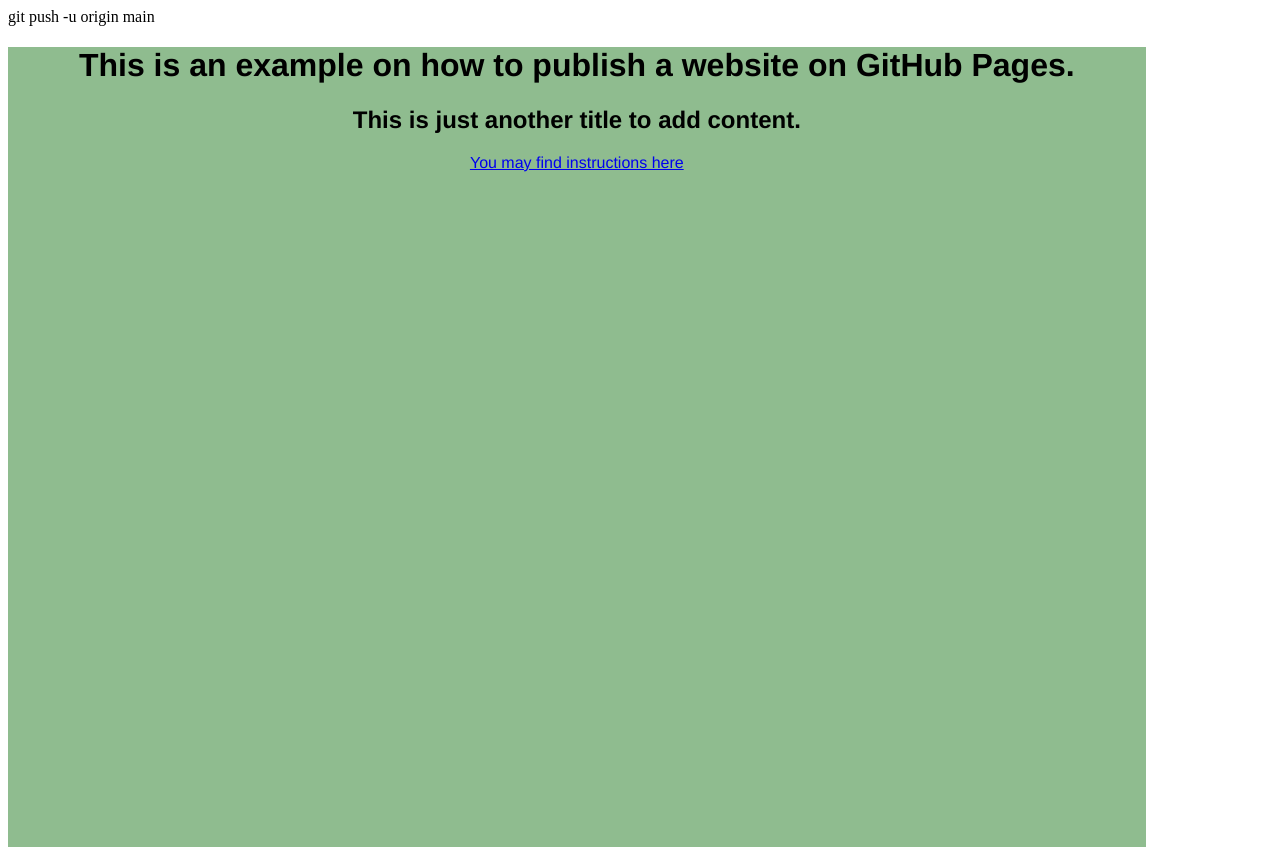
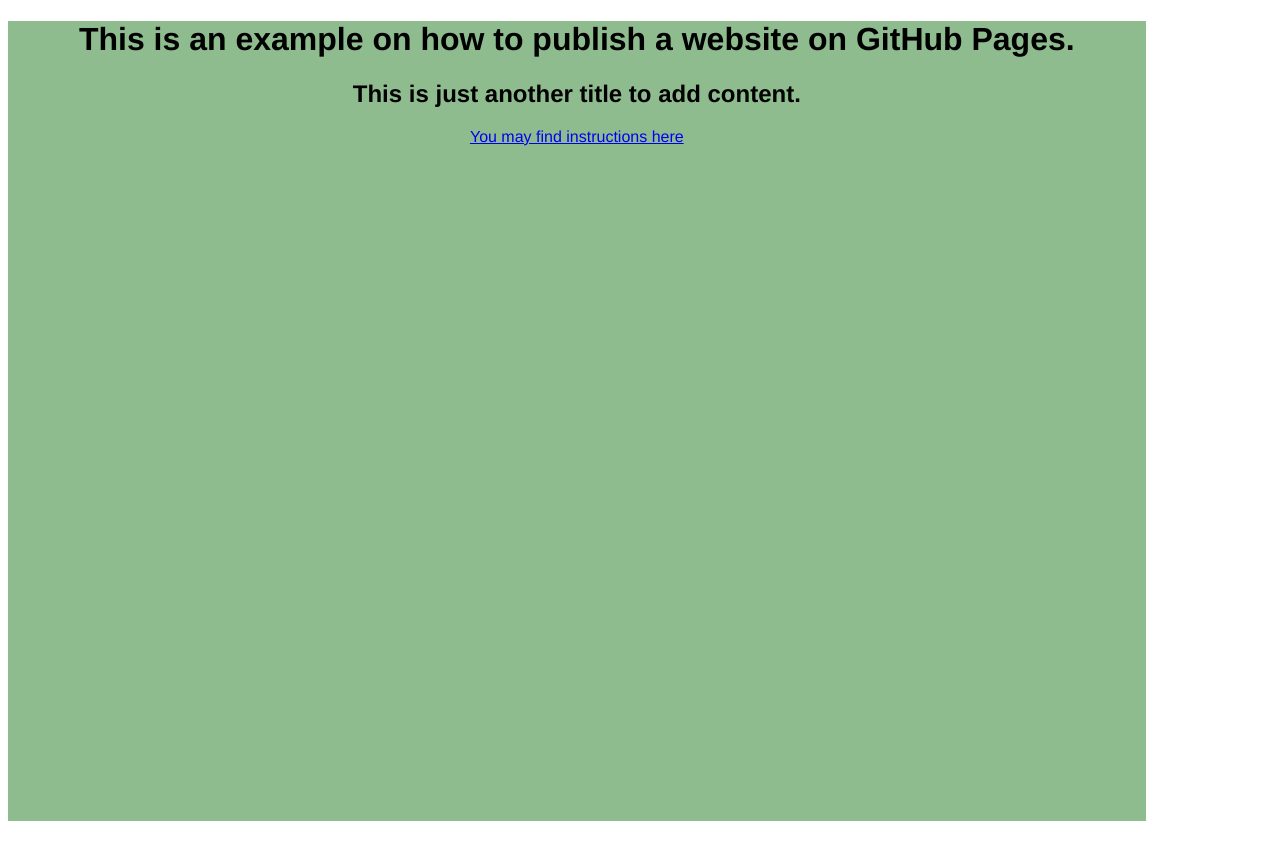
Before and after one commit to msastreharo/github-pages-example, a plain HTML site: page index.html in a window 1280 px wide. After the commit the page ends 829 px from the top, so only its background shows below. Drawn offline with Linux system fonts and the light colour scheme.

```diff
--- a/index.html
+++ b/index.html
@@ -6,7 +6,6 @@
     <title>Example Page</title>
     <meta name="viewport" content="width=device-width, initial-scale=1" />
     <link rel="stylesheet" type="text/css" media="screen" href="main.css" />
-    git push -u origin main
   </head>
   <body>
     <div class="main">
```
